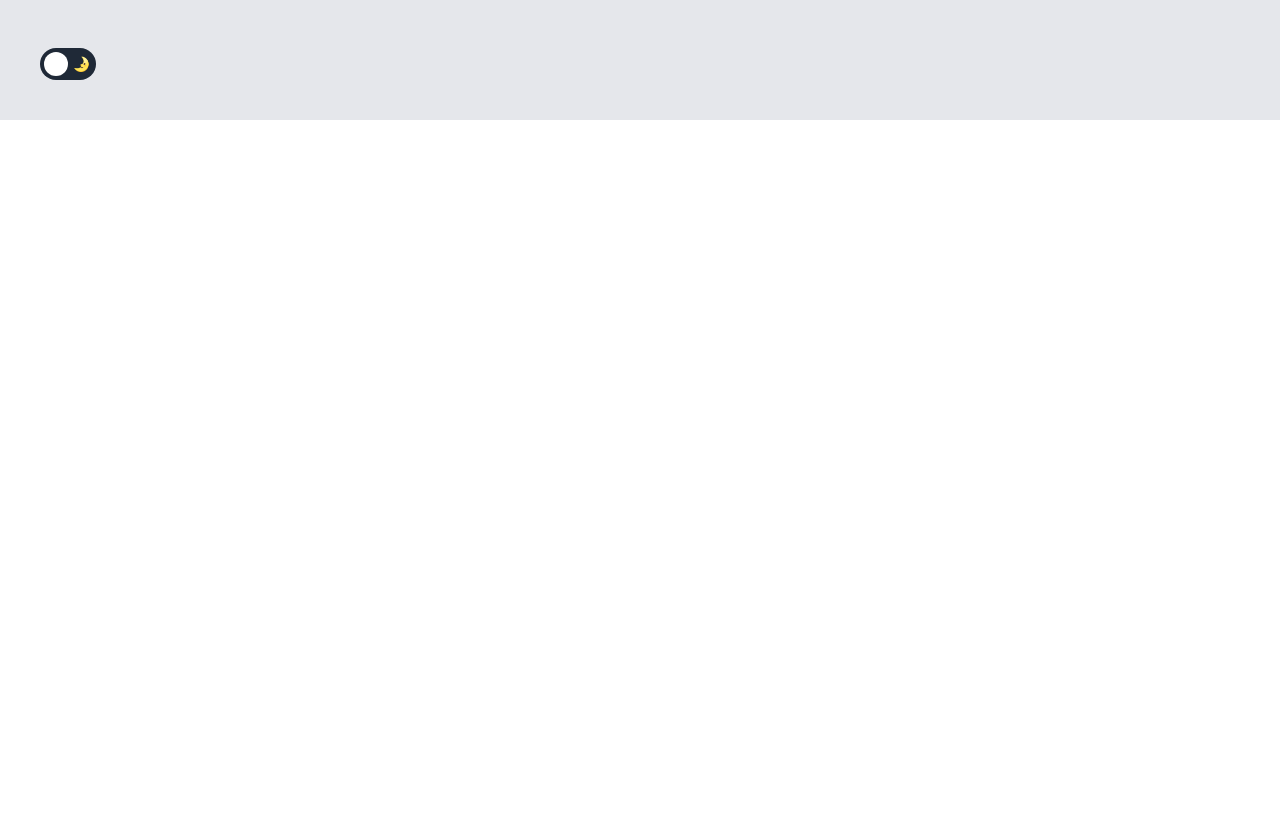
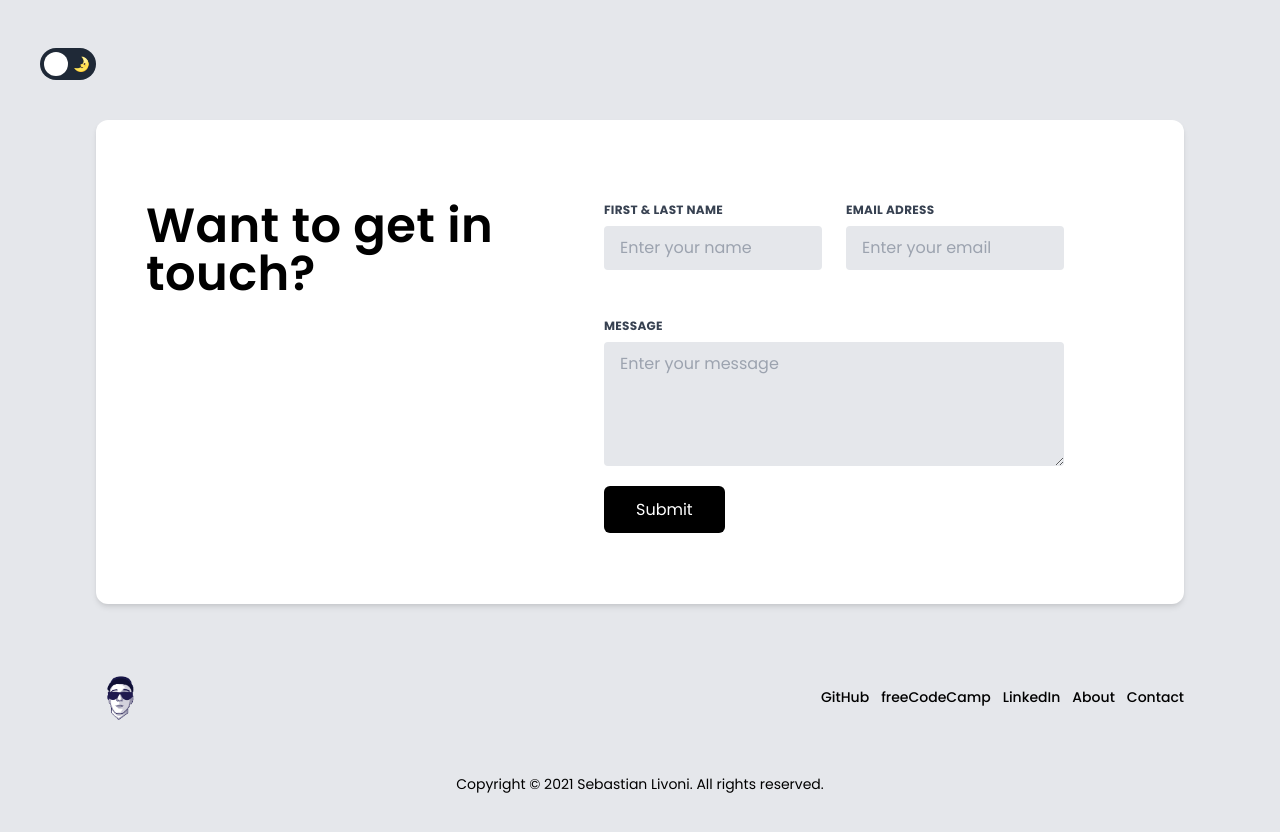
Before and after one commit to sebastianlivoni/personal-website, a React (Create React App) app: page / in a window 1280 px wide. Shown: the part 680-1512 px from the top of the page. Before the commit the page ends 800 px from the top, so only its background shows below. Built offline with nearby package versions, Linux system fonts and the light colour scheme.

Commit message:
now full page layout

```diff
--- a/package.json
+++ b/package.json
@@ -9,6 +9,7 @@
     "@testing-library/user-event": "^12.1.10",
     "react": "^17.0.2",
     "react-dom": "^17.0.2",
+    "react-icons": "^4.3.1",
     "react-scripts": "4.0.3",
     "react-switch": "^6.0.0",
     "web-vitals": "^1.0.1"
--- a/src/App.js
+++ b/src/App.js
@@ -1,6 +1,8 @@
 import Nav from './components/navigation/nav';
 import ToggleDarkMode from './components/darkModeToggle';
 import colorful from './images/colorful.png'
+import Contact from './components/contact';
+import Footer from './components/footer';
 
 function App() {
   return (
@@ -15,6 +17,8 @@ function App() {
           </div>
         </div>
         <ToggleDarkMode />
+        <Contact />
+        <Footer />
       </div>
     </>
   );
--- /dev/null
+++ b/src/components/contact/index.js
@@ -0,0 +1,38 @@
+export default function Contact() {
+  return (
+    <div className="max-w-6xl mx-auto" id="contact-form">
+      <div className="lg:flex mx-8 space-x-4 border-2 border-transparent bg-white dark:bg-transparent rounded-xl shadow-md overflow-hidden py-20 px-8 md:px-16 lg:pl-0 dark:border-2 dark:border-white">
+        <div className="flex-1 lg:text-left tracking-wide">
+          <h2 className="text-3xl font-semibold md:text-4xl lg:text-5xl lg:ml-12 dark:text-white">Want to get in touch?</h2>
+        </div>
+        <div className="flex-1 mt-10 lg:mt-0">
+          <form className="w-full lg:max-w-md">
+            <div className="md:flex -ml-3 mb-6 mr-3 md:mr-0">
+              <div className="md:w-1/2 md:mr-3 mb-6 md:mb-0">
+                <label className="block uppercase tracking-wide text-gray-700 dark:text-white text-xs font-bold mb-2" htmlFor="grid-first-name">
+                  First & Last Name
+                </label>
+                <input className="appearance-none block w-full bg-gray-200 dark:bg-custom-dark-black  dark:border-transparent text-gray-700 dark:text-custom-light-gray dark:placeholder-custom-light-gray rounded py-3 px-4 mb-3 leading-tight focus:outline-none" id="grid-name" type="text" placeholder="Enter your name" />
+                {/*border-red-500*/}
+                {/*<p className="text-red-500 text-xs italic">Please fill out this field.</p>*/}
+              </div>
+              <div className="md:w-1/2 md:ml-3 mb-6">
+                <label className="block uppercase tracking-wide text-gray-700 dark:text-white text-xs font-bold mb-2" htmlFor="grid-email">
+                  Email Adress
+                </label>
+                <input className="appearance-none block w-full bg-gray-200 dark:bg-custom-dark-black dark:border-transparent text-gray-700 dark:text-custom-light-gray dark:placeholder-custom-light-gray rounded py-3 px-4 leading-tight focus:outline-none" id="grid-email" type="email" placeholder="Enter your email" />
+              </div>
+            </div>
+            <div className="-ml-3 mb-8 mr-3 md:mr-0">
+              <label className="block uppercase tracking-wide text-gray-700 dark:text-white text-xs font-bold mb-2" htmlFor="grid-message">
+                Message
+              </label>
+              <textarea className="appearance-none block w-full bg-gray-200 dark:bg-custom-dark-black dark:border-transparent text-gray-700 dark:text-custom-light-gray dark:placeholder-custom-light-gray rounded py-3 px-4 leading-tight focus:outline-none" id="grid-message" type="text" rows="5" placeholder="Enter your message"></textarea>
+            </div>
+            <a href="/" className="-ml-3 px-8 py-3 bg-black dark:bg-gray-200 rounded-md duration-300 text-white hover:bg-gray-800 dark:text-black dark:hover:bg-gray-200">Submit</a>
+          </form>
+        </div>
+      </div>
+    </div>
+  )
+}
--- /dev/null
+++ b/src/components/footer/index.js
@@ -0,0 +1,35 @@
+import { FaGithub, FaFreeCodeCamp, FaLinkedin } from 'react-icons/fa';
+import logo from '../../images/profile_pb.png'
+
+export default function Footer() {
+  return (
+    <div className="mt-16 dark:text-white">
+      <nav className="inset-x-0 text-black text-xs md:text-sm dark:text-white">
+        <div className="max-w-6xl mx-auto px-8 py-1">
+          <div className="flex justify-between">
+            <div className="flex space-x-4">
+              <div className="flex items-center space-x-1">
+                <img height="50px" width="50px" src={logo} alt="personal logo" />
+              </div>
+            </div>
+            <div className="flex items-center space-x-1 font-medium">
+              <div className="hidden md:block">
+                <a href="https://github.com/sebastianlivoni" target="_blank" rel="noreferrer" className="mr-3 hover:text-gray-700 dark:hover:text-gray-300">GitHub</a>
+                <a href="https://www.freecodecamp.org/livoni" target="_blank" rel="noreferrer" className="pr-3 hover:text-gray-700 dark:hover:text-gray-300">freeCodeCamp</a>
+                <a href="https://www.linkedin.com/in/livoni/" target="_blank" rel="noreferrer" className="pr-3 hover:text-gray-700 dark:hover:text-gray-300">LinkedIn</a>
+                <a href="/" className="pr-3 hover:text-gray-700 dark:hover:text-gray-300">About</a>
+                <a href="/" className="hover:text-gray-700 dark:hover:text-gray-300">Contact</a>
+              </div>
+              <div className="md:hidden flex text-lg">
+                <a href="https://github.com/sebastianlivoni" target="_blank" rel="noreferrer" className="mr-6 hover:text-gray-700 dark:hover:text-gray-300"><FaGithub /></a>
+                <a href="https://github.com/sebastianlivoni" target="_blank" rel="noreferrer" className="mr-6 hover:text-gray-700 dark:hover:text-gray-300"><FaFreeCodeCamp /></a>
+                <a href="https://github.com/sebastianlivoni" target="_blank" rel="noreferrer" className="hover:text-gray-700 dark:hover:text-gray-300"><FaLinkedin /></a>
+              </div>
+            </div>
+          </div>
+        </div>
+      </nav>
+      <p className="text-sm text-center mt-12 pb-12">Copyright © {new Date().getFullYear()} Sebastian Livoni. All rights reserved.</p>
+    </div>
+  )
+}
```
Also changed, not shown: 2 other files (tests, documents, lock files or other folders).
